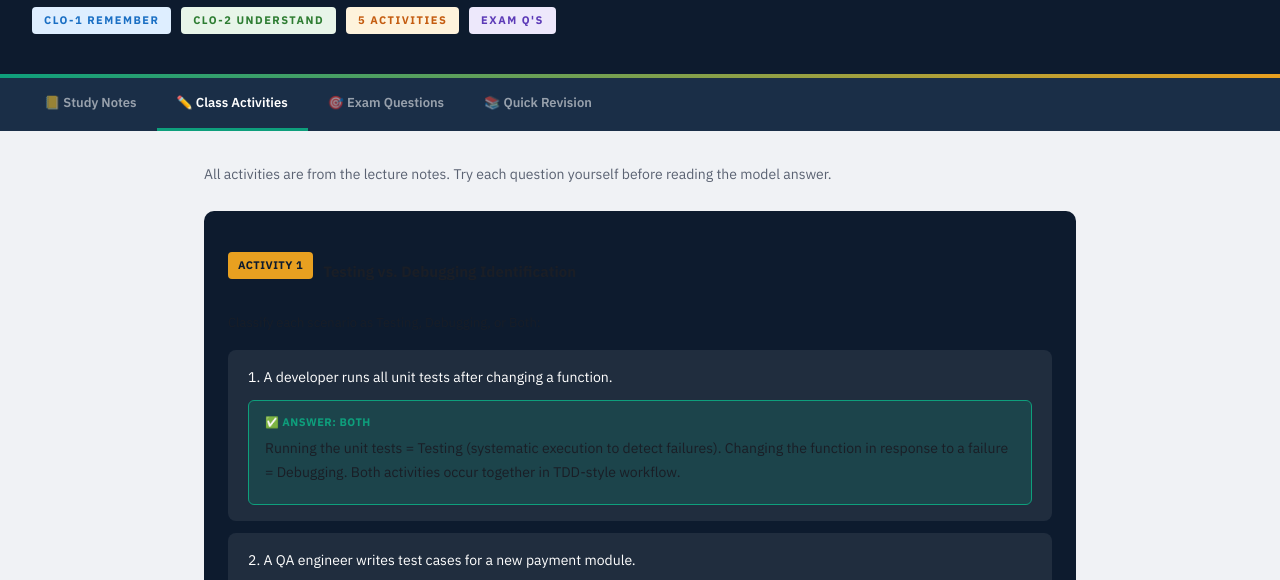
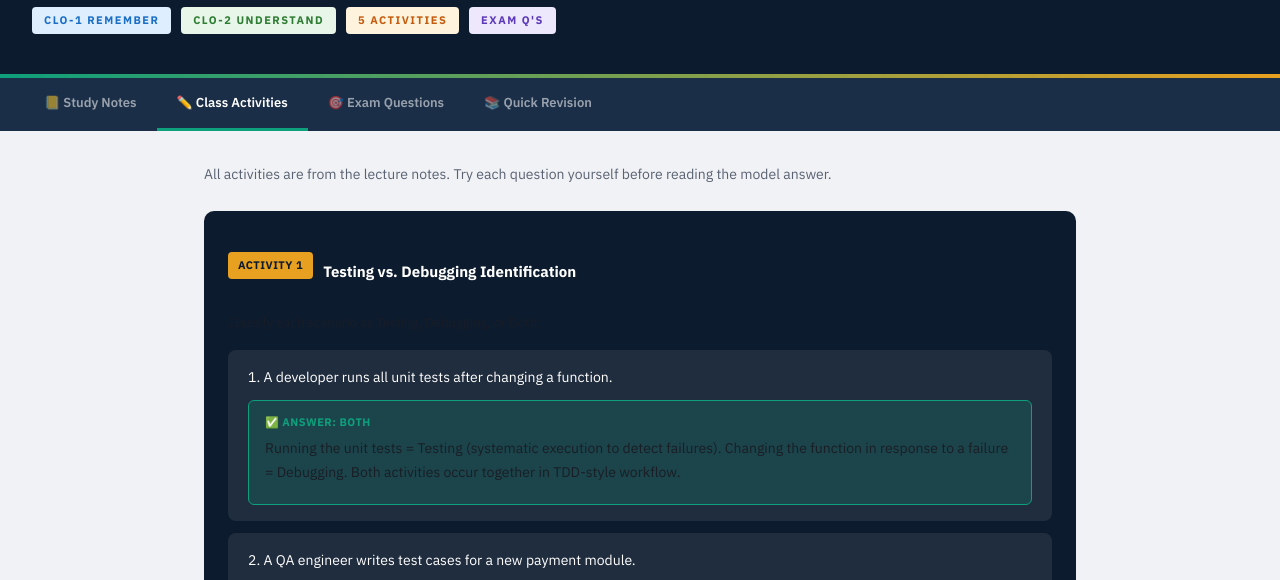
Before and after one commit to HassamHanif/sqe, a plain HTML site: page lecture3.html in a window 1280 px wide. Both pictures are taken after a click on the element "✏️ Class Activities". Shown: the part 142-722 px from the top of the page. Drawn offline with Linux system fonts and the light colour scheme.

Commit message:
aded white

```diff
--- a/lecture3.html
+++ b/lecture3.html
@@ -74,7 +74,7 @@
   .activity-box{background:var(--navy);color:white;border-radius:10px;padding:1.5rem;margin-bottom:1.5rem;}
   .act-header{display:flex;align-items:center;gap:10px;margin-bottom:1rem;}
   .act-badge{background:var(--gold);color:var(--navy);font-size:11px;font-weight:700;padding:4px 10px;border-radius:4px;text-transform:uppercase;letter-spacing:.5px;}
-  .activity-box h3{font-size:15px;font-weight:700;}
+  .activity-box h3{font-size:15px;font-weight:700; color:white;}
   .activity-box .q{background:rgba(255,255,255,.08);border-radius:8px;padding:1rem 1.25rem;margin-bottom:.75rem;}
   .activity-box .q .q-text{font-size:14px;margin-bottom:10px;}
   .activity-box .q .answer{background:rgba(14,159,124,.2);border:1px solid var(--teal);border-radius:6px;padding:.75rem 1rem;font-size:13px;margin-top:8px;line-height:1.8;}
```
